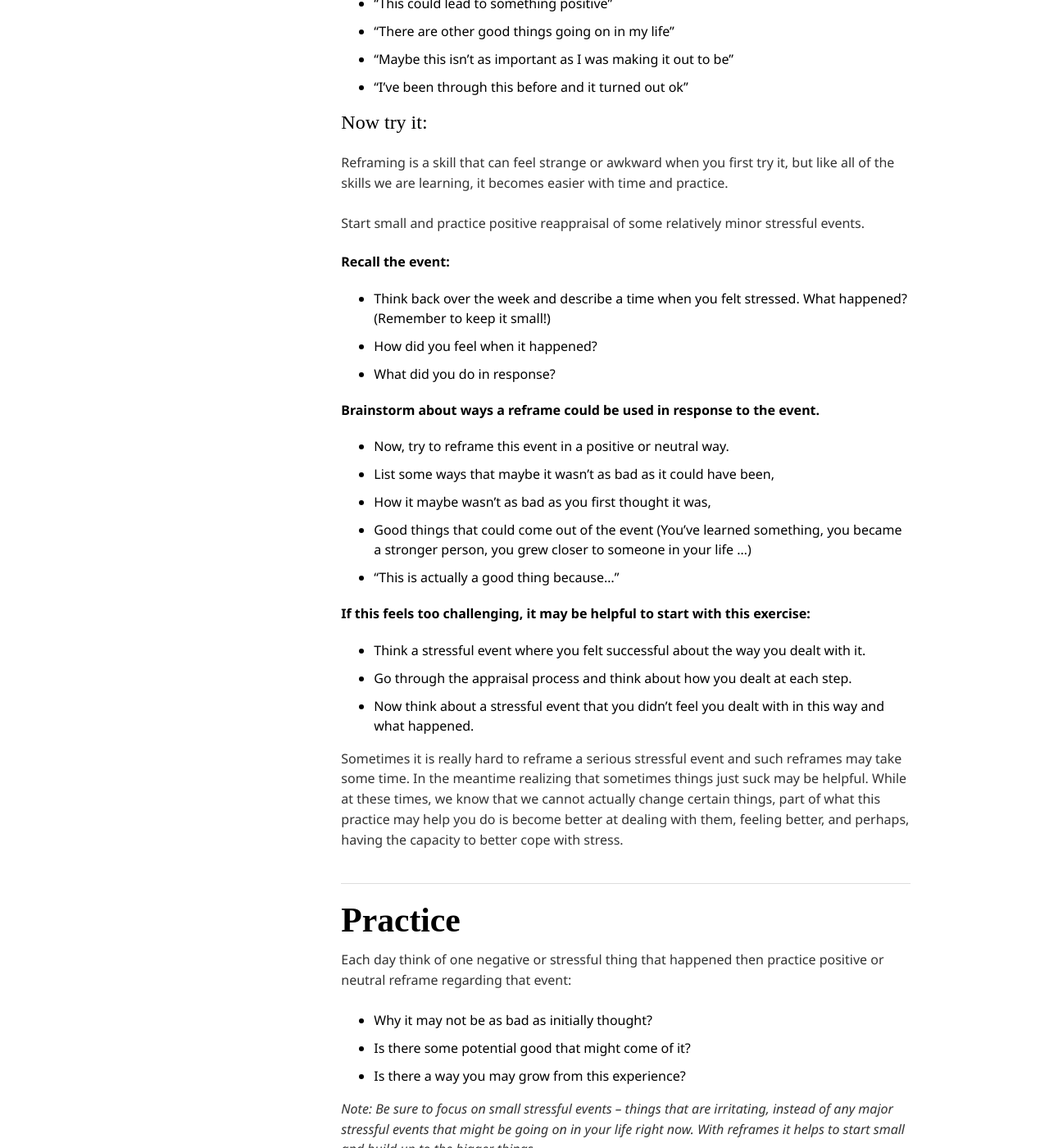
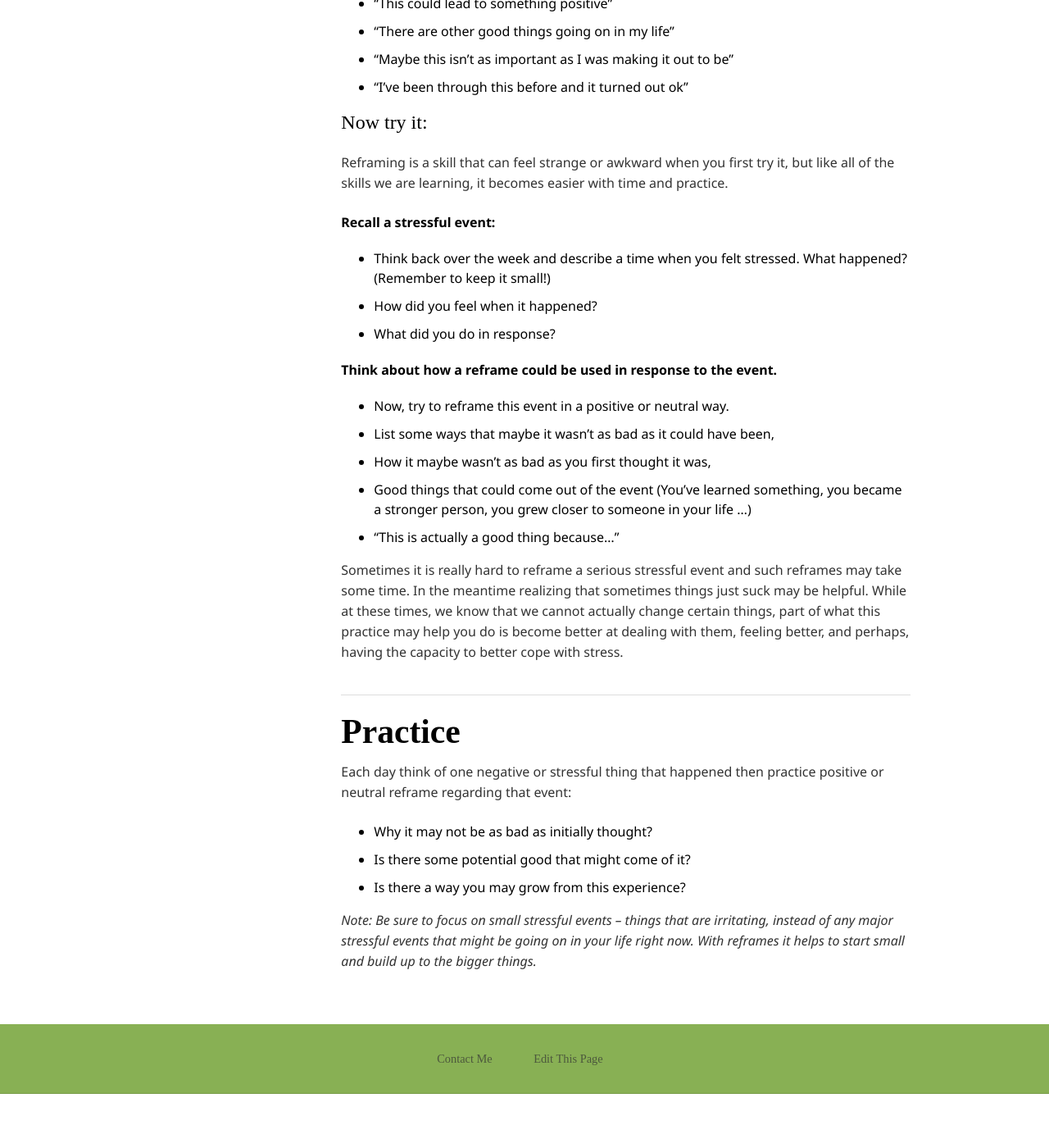
Before and after one commit to mtorres253/mtorres253.github.io, a Jekyll site: the page built from chapt-7/index.md, in a window 1280 px wide and 1400 px high, scrolled down 1701 px. Shown: the whole window at 82% size. Built offline with Jekyll 4.4.1, drawn with Linux system fonts in a browser that asks for light colours; nearby versions of some CDN libraries; some web fonts are replaced; after the commit the page ends 3035 px from its top, so only the background shows below that.

Commit message:
Update index.md

```diff
--- a/chapt-7/index.md
+++ b/chapt-7/index.md
@@ -32,26 +32,20 @@ Here are some examples of how to do it:
 ## Now try it:
 Reframing is a skill that can feel strange or awkward when you first try it, but like all of the skills we are learning, it becomes easier with time and practice.
 
-Start small and practice positive reappraisal of some relatively minor stressful events.
-
-#### Recall the event:
+#### Recall a stressful event:
 - Think back over the week and describe a time when you felt stressed.
 What happened? (Remember to keep it small!)
 - How did you feel when it happened?
 - What did you do in response?
 
-#### Brainstorm about ways a reframe could be used in response to the event.
+#### Think about how a reframe could be used in response to the event.
 - Now, try to reframe this event in a positive or neutral way.
 - List some ways that maybe it wasn’t as bad as it could have been,
 - How it maybe wasn’t as bad as you first thought it was,
 - Good things that could come out of the event (You’ve learned something, you became a stronger person, you grew closer to someone in your life &hellip;)
 - “This is actually a good thing because…”
 
-#### If this feels too challenging, it may be helpful to start with this exercise:
 
-- Think a stressful event where you felt successful about the way you dealt with it.
-- Go through the appraisal process and think about how you dealt at each step.
-- Now think about a stressful event that you didn’t feel you dealt with in this way and what happened.
 
 Sometimes it is really hard to reframe a serious stressful event and such reframes may take some time. In the meantime realizing that sometimes things just suck may be helpful.  While at these times, we know that we cannot actually change certain things, part of what this practice may help you do is become better at dealing with them, feeling better, and perhaps, having the capacity to better cope with stress.
 
```
